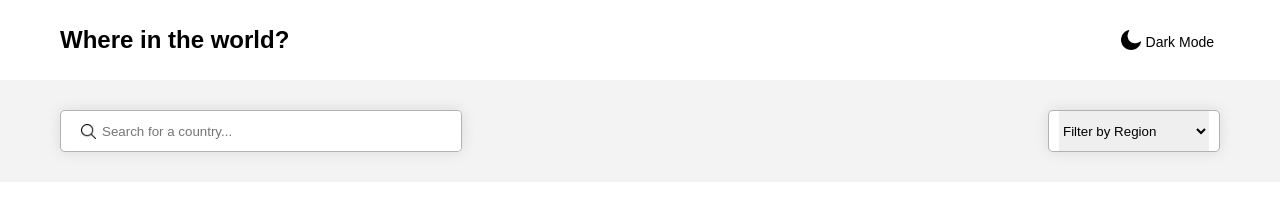
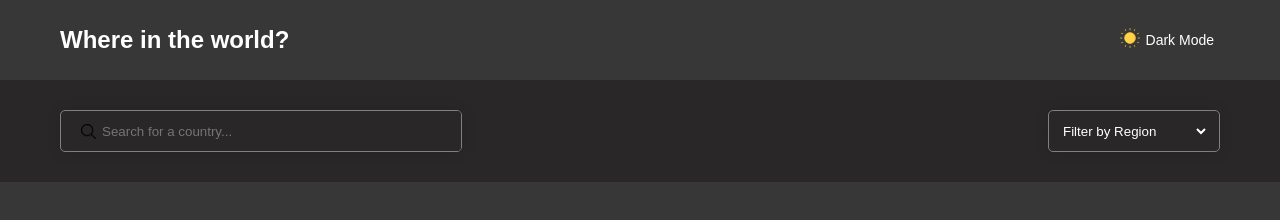
Before and after one commit to 1ogice/list-of-countries, a plain HTML site: page index.html in a window 1280 px wide. Both pictures are taken after a click on the button "Dark Mode". Drawn offline with nearby package versions, Linux system fonts and the light colour scheme; no server answers.

Commit message:
add dark theme

```diff
--- a/index.html
+++ b/index.html
@@ -12,10 +12,17 @@
     <div class="container">
       <header>
         <h1>Where in the world?</h1>
-        <button type="button">
+        <button type="button" id="themeModeBtn">
           <img
-            id="themeModeIcon"
+            id="themeModeMoon"
             src="./icons/moon.png"
+            width="20px"
+            height="20px"
+            alt=""
+          />
+          <img
+            id="themeModeSun"
+            src="./icons/sun.png"
             width="20px"
             height="20px"
             alt=""
--- a/scripts.js
+++ b/scripts.js
@@ -105,3 +105,9 @@ let url = `https://restcountries.com/v3.1/all`;
     }
   });
 })();
+
+function darkMode() {
+  let body = document.body;
+  body.classList.toggle("dark-mode-body");
+}
+document.querySelector("#themeModeBtn").addEventListener("click", darkMode);
--- a/styles.scss
+++ b/styles.scss
@@ -2,6 +2,7 @@ body {
   margin: 0;
   padding: 0;
   font-family: sans-serif;
+  transition: all 0.1s ease;
 }
 
 .container {
@@ -15,6 +16,7 @@ header {
   align-items: center;
   height: 80px;
   background-color: white;
+  transition: all 0.3s ease;
   h1 {
     margin: 0;
     font-size: 24px;
@@ -27,19 +29,27 @@ header {
     align-items: flex-end;
     justify-content: space-between;
     cursor: pointer;
-    #themeModeIcon {
-      padding-right: 5px;
+    #themeModeMoon {
+      position: absolute;
+      right: 140px;
+    }
+    #themeModeSun {
+      position: absolute;
+      right: 140px;
+      display: none;
     }
   }
 }
 
 main {
   background-color: rgb(243, 243, 243);
+  transition: all 0.3s ease;
   padding: 30px 60px 0 60px;
   article {
     display: flex;
     justify-content: space-between;
     .search {
+      transition: all 0.3s ease;
       height: 40px;
       padding-left: 20px;
       display: flex;
@@ -52,6 +62,7 @@ main {
       overflow: hidden;
       box-shadow: 0px 0px 15px 0px rgba(0, 0, 0, 0.1);
       #searchInput {
+        transition: all 0.3s ease;
         width: 95%;
         height: 100%;
         border: none;
@@ -60,6 +71,7 @@ main {
       }
     }
     .select {
+      transition: all 0.3s ease;
       display: flex;
       height: 40px;
       width: 160px;
@@ -69,6 +81,7 @@ main {
       padding-left: 10px;
       box-shadow: 0px 0px 15px 0px rgba(0, 0, 0, 0.1);
       #selectRegion {
+        transition: all 0.3s ease;
         width: 150px;
         border: none;
         outline: none;
@@ -85,7 +98,7 @@ main {
       height: 350px;
       width: 100%;
       border-radius: 7px;
-      box-shadow: 0 0 15px 0 rgba(0, 0, 0, 0.1);
+      box-shadow: 0 0 15px 0 rgba(0, 0, 0, 0.3);
       .countryFlagDiv {
         height: 150px;
         .countryFlag {
@@ -111,3 +124,46 @@ main {
     }
   }
 }
+
+//DARK-MODE
+.dark-mode-body {
+  transition: all 0.1s ease;
+  color: white;
+  background-color: #373737;
+  header {
+    transition: all 0.3s ease;
+    background-color: #373737;
+    button {
+      color: white;
+      transition: all 0.3s ease;
+    }
+    #themeModeMoon {
+      position: absolute;
+      right: 140px;
+      display: none;
+    }
+    #themeModeSun {
+      position: absolute;
+      right: 140px;
+      display: inline;
+    }
+  }
+  main {
+    transition: all 0.3s ease;
+    background-color: #292727;
+    #searchInput,
+    .search,
+    #selectRegion,
+    .select {
+      transition: all 0.3s ease;
+      color: white;
+      background-color: #292727;
+      border: 1px solid gray;
+    }
+    #countriesField {
+      .countryDiv {
+        box-shadow: 0 0 15px 0 rgba(255, 255, 255, 0.3);
+      }
+    }
+  }
+}
```
Also changed, not shown: styles.css.
